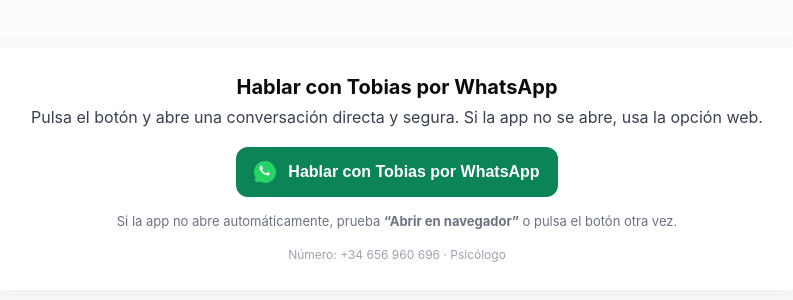
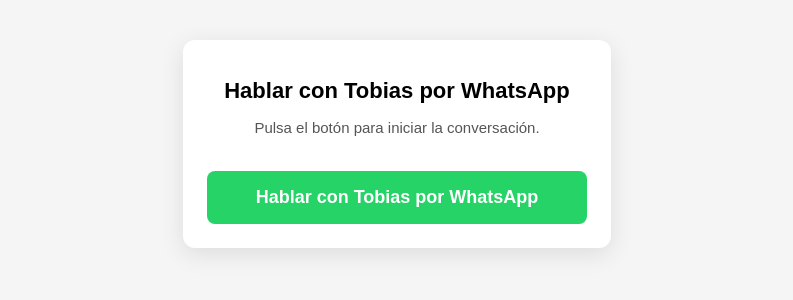
Before and after one commit to PsicologoTobias/tobias-contacto, a plain HTML site: page index.html in a window 1280 px wide. Shown: the part 256-556 px from the top of the page, without its empty margins (243-1036 px from the left). Drawn offline with Linux system fonts and the light colour scheme.

Commit message:
Update index.html

```diff
--- a/index.html
+++ b/index.html
@@ -3,64 +3,64 @@
 <head>
 <meta charset="utf-8" />
 <meta name="viewport" content="width=device-width,initial-scale=1" />
-<title>Contactar — Tobias</title>
+<title>Hablar con Tobias</title>
 <style>
-  :root{--bg:#ffffff;--card:#0b8457;--text:#0b0b0b;--white:#fff}
-  html,body{height:100%;margin:0;font-family:Inter,system-ui,-apple-system,Segoe UI,Roboto,"Helvetica Neue",Arial}
-  body{display:flex;align-items:center;justify-content:center;background:linear-gradient(180deg,#f7f9fb,#ffffff);padding:24px}
-  .card{max-width:760px;width:100%;background:var(--white);border-radius:14px;box-shadow:0 10px 30px rgba(10,10,10,.06);padding:28px;text-align:center}
-  h1{margin:0 0 8px;font-size:20px;color:var(--text)}
-  p{margin:0 0 20px;color:#374151}
-  .btn{display:inline-flex;align-items:center;gap:12px;background:var(--card);color:var(--white);border:none;padding:14px 18px;border-radius:12px;font-weight:600;font-size:16px;cursor:pointer;text-decoration:none}
-  .btn:active{transform:translateY(1px)}
-  .small{margin-top:16px;color:#6b7280;font-size:13px}
-  .logo{width:22px;height:22px;border-radius:5px;display:inline-block;flex:0 0 22px}
-  .legal{margin-top:18px;color:#9ca3af;font-size:12px}
+  body {
+    margin: 0;
+    padding: 0;
+    font-family: Arial, sans-serif;
+    background: #f5f5f5;
+    display: flex;
+    justify-content: center;
+    align-items: center;
+    height: 100vh;
+  }
+  .box {
+    background: white;
+    padding: 24px;
+    border-radius: 12px;
+    max-width: 380px;
+    width: 90%;
+    text-align: center;
+    box-shadow: 0 6px 24px rgba(0,0,0,0.1);
+  }
+  h1 {
+    font-size: 22px;
+    margin-bottom: 10px;
+  }
+  p {
+    font-size: 15px;
+    color: #555;
+  }
+  .btn {
+    margin-top: 20px;
+    background: #25D366;
+    color: white;
+    border: none;
+    padding: 16px;
+    width: 100%;
+    border-radius: 8px;
+    font-size: 18px;
+    cursor: pointer;
+    font-weight: bold;
+  }
 </style>
 </head>
+
 <body>
-  <div class="card" role="main" aria-labelledby="title">
-    <h1 id="title">Hablar con Tobias por WhatsApp</h1>
-    <p>Pulsa el botón y abre una conversación directa y segura. Si la app no se abre, usa la opción web.</p>
+<div class="box">
+  <h1>Hablar con Tobias por WhatsApp</h1>
+  <p>Pulsa el botón para iniciar la conversación.</p>
 
-    <!-- BOTÓN PRINCIPAL -->
-    <button id="openBtn" class="btn" aria-label="Hablar con Tobias por WhatsApp">
-      <svg class="logo" viewBox="0 0 24 24" fill="none" xmlns="http://www.w3.org/2000/svg" aria-hidden>
-        <path d="M20.52 3.48A11.9 11.9 0 0 0 12 0C5.373 0 0 5.373 0 12c0 2.115.548 4.17 1.587 5.993L0 24l6.257-1.614A11.944 11.944 0 0 0 12 24c6.627 0 12-5.373 12-12 0-1.888-.448-3.68-1.48-5.22z" fill="#25D366"/>
-        <path d="M17.22 13.03c-.29-.15-1.7-.84-1.96-.94-.26-.11-.45-.15-.64.15-.2.29-.77.94-.95 1.13-.18.19-.36.22-.66.07-.3-.15-1.26-.46-2.4-1.48-.89-.79-1.49-1.77-1.67-2.06-.18-.29-.02-.45.13-.59.13-.13.29-.33.44-.5.15-.17.2-.29.3-.48.1-.19.05-.36-.03-.51-.08-.15-.64-1.55-.88-2.13-.23-.55-.47-.48-.64-.49l-.54-.01c-.18 0-.47.06-.72.36-.25.31-.95.93-.95 2.27 0 1.34.97 2.64 1.11 2.83.14.18 1.92 2.93 4.66 4.01 1.3.53 2.32.85 3.12 1.09.33.08.63.07.87.05.27-.02.84-.34.96-.67.12-.33.12-.61.09-.67-.03-.07-.11-.11-.23-.17z" fill="#fff"/>
-      </svg>
-      Hablar con Tobias por WhatsApp
-    </button>
-
-    <div class="small">Si la app no abre automáticamente, prueba <strong>“Abrir en navegador”</strong> o pulsa el botón otra vez.</div>
-    <div class="legal">Número: +34 656 960 696 · Psicólogo</div>
-  </div>
+  <button class="btn" onclick="openWhatsApp()">Hablar con Tobias por WhatsApp</button>
+</div>
 
 <script>
-(function(){
-  const phone = "34656960696";
-  const webUrl = "https://api.whatsapp.com/send?phone=" + phone;
-  const appUrl = "whatsapp://send?phone=" + phone;
-  const btn = document.getElementById("openBtn");
+function openWhatsApp() {
+    // Este link SIEMPRE funciona en iPhone, Android, TikTok, IG, todo.
+    window.location.href = "https://api.whatsapp.com/send?phone=34656960696";
+}
+</script>
 
-  btn.addEventListener("click", function (e) {
-    let iframe = document.createElement("iframe");
-    iframe.style.display = "none";
-    iframe.src = appUrl;
-    document.body.appendChild(iframe);
-
-    setTimeout(function() {
-      document.body.removeChild(iframe);
-      window.location.href = webUrl;
-    }, 1200);
-  });
-
-  if (window.matchMedia && window.matchMedia("(min-width: 900px)").matches) {
-    btn.addEventListener("click", function(e){
-      window.open(webUrl, "_blank");
-    });
-  }
-})();
-</script>
 </body>
 </html>
```
